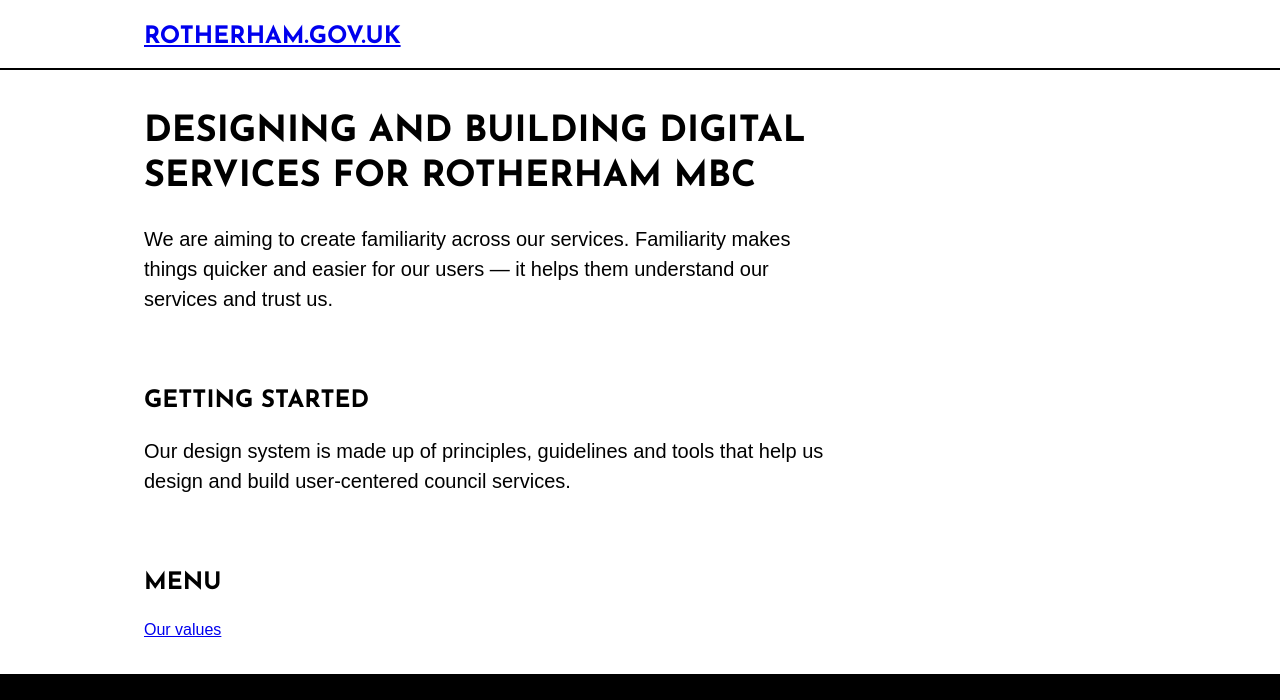
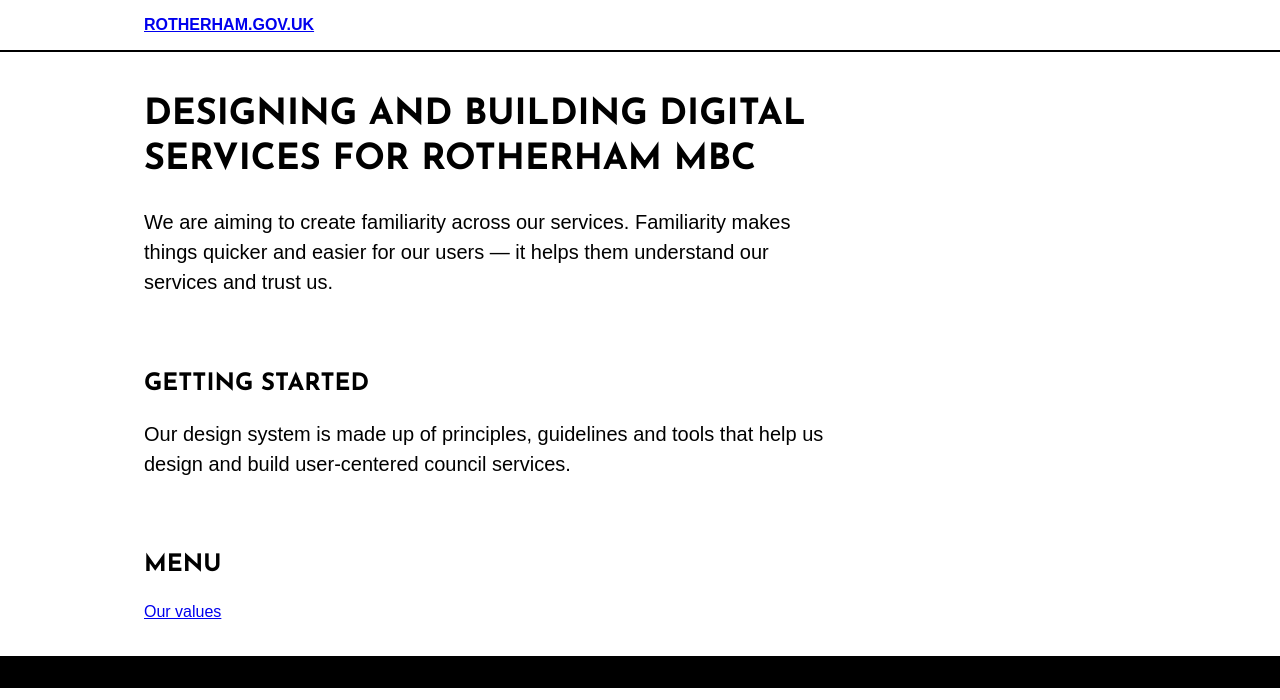
Before and after one commit to rothgov/design-manual, a Jekyll site: the page built from index.html, in a window 1280 px wide. Shown: the top 700 px of the page. Built offline with Jekyll 4.4.1, drawn with Linux system fonts in a browser that asks for light colours; some web fonts are replaced; grey boxes are pictures that could not be loaded.

Commit message:
Update header.html

```diff
--- a/_includes/header.html
+++ b/_includes/header.html
@@ -1,5 +1,5 @@
 <header class="bb bw1">
   <div class="cf mw8 center">
-    <a class="ml3 mt2 fl pv3 f5 f4-m f3-l b link josefin ttu" href="{{%20site.baseurl%20}}/design/" title="Home">Rotherham.gov.uk</a>
+    <a class="ml3 fl pv3 f5 b link ttu" href="{{%20site.baseurl%20}}/design/" title="Home">Rotherham.gov.uk</a>
   </div>
 </header>
```
